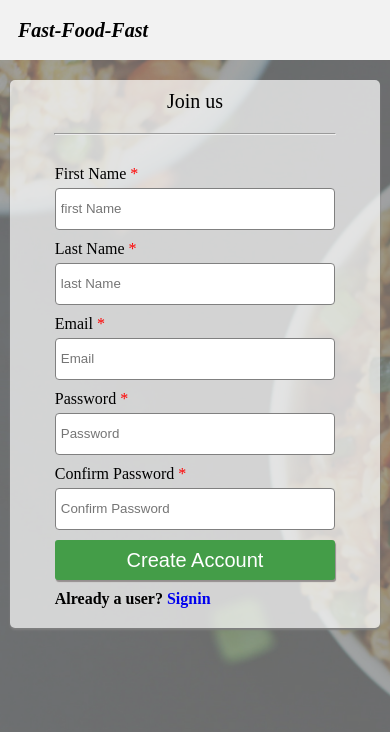
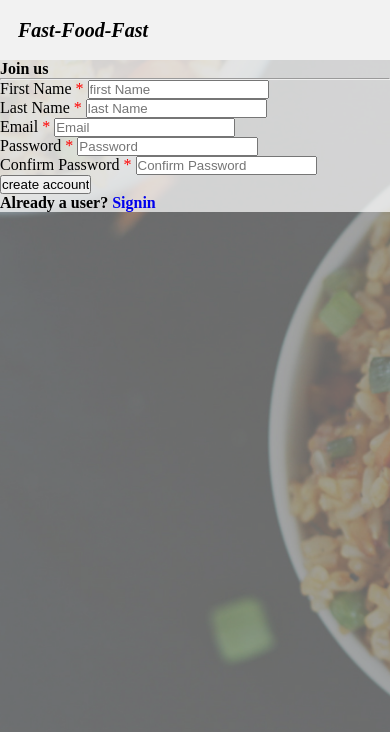
Before and after one commit to akolliy1/FAST-FOOD-FAST, a website: page UI/signup.html in a window 390 px wide. Drawn offline with Linux system fonts and the light colour scheme.

Commit message:
ui-styling adjustement

```diff
--- a/UI/assets/css/form.css
+++ b/UI/assets/css/form.css
@@ -19,95 +19,3 @@ label::after {
     content: ' *';
     color: red;
 }
-/* form position to center */
-.form {
-    width: 35%;
-    box-sizing: border-box;
-    margin: 20px auto 10px;
-    padding: 20px;
-    border-radius: 5px;
-    box-shadow: 0 2px 2px gray;
-}
-.form-group-green, .form-group-default, .form-group
-{
-    width: 80%;
-    margin: 10px auto;
-    display: flex;
-    flex-direction: column;
-}
-label {
-    margin-bottom: 5px;
-}
-#page-title {
-    text-align: center;
-    font-size: 20px;
-    margin-bottom: 30px;
-}
-#page-title h4{
-    font-weight: 400
-}
-#page-title hr{
-    width: 80%;
-    margin: 20px auto
-}
-input[type=text],input[type=email],input[type=password]
-{
-    border-radius: 4px;
-    border: 1px solid gray;
-    line-height: 30px;
-    padding: 5px;
-    background: white !important;
-}
-.form-group input[type=button], .form-group-green button {
-    height: 40px;
-    width: 100%;
-    padding: 5px;
-    background: #449d48;
-    border-radius: 3px;
-    border: none;
-    cursor: pointer;
-    color: white;
-    text-transform: capitalize;
-    font-size: 20px;
-    box-shadow: 1px 2px 1px rgb(148, 142, 142)
-}
-.form-group-default button
-{
-    height: 40px;
-    width: 100%;
-    padding: 5px;
-    background: #f1f5f1;
-    border-radius: 3px;
-    border: none;
-    cursor: pointer;
-    color: green;
-    border: 2px solid green;
-    text-transform: capitalize;
-    font-size: 20px;
-}
-.form-group input[type=button]:hover, .form-group-green button:hover
-{
-    box-shadow: 1px 2px 1px rgb(79, 105, 7)
-}
-.form-group-default button:hover
-{
-    background: #449d48;
-    color: #f1f5f1
-}
-@media screen and (max-width: 950px) {
-    .form {
-        width: 60%
-    }
-    #form-group {
-        width: 90%
-    }
-}
-@media screen and (max-width: 450px) {
-    .form {
-        width: 95%;
-        padding: 10px
-    }
-    #form-group {
-        width: 100%
-    }
-}
```
